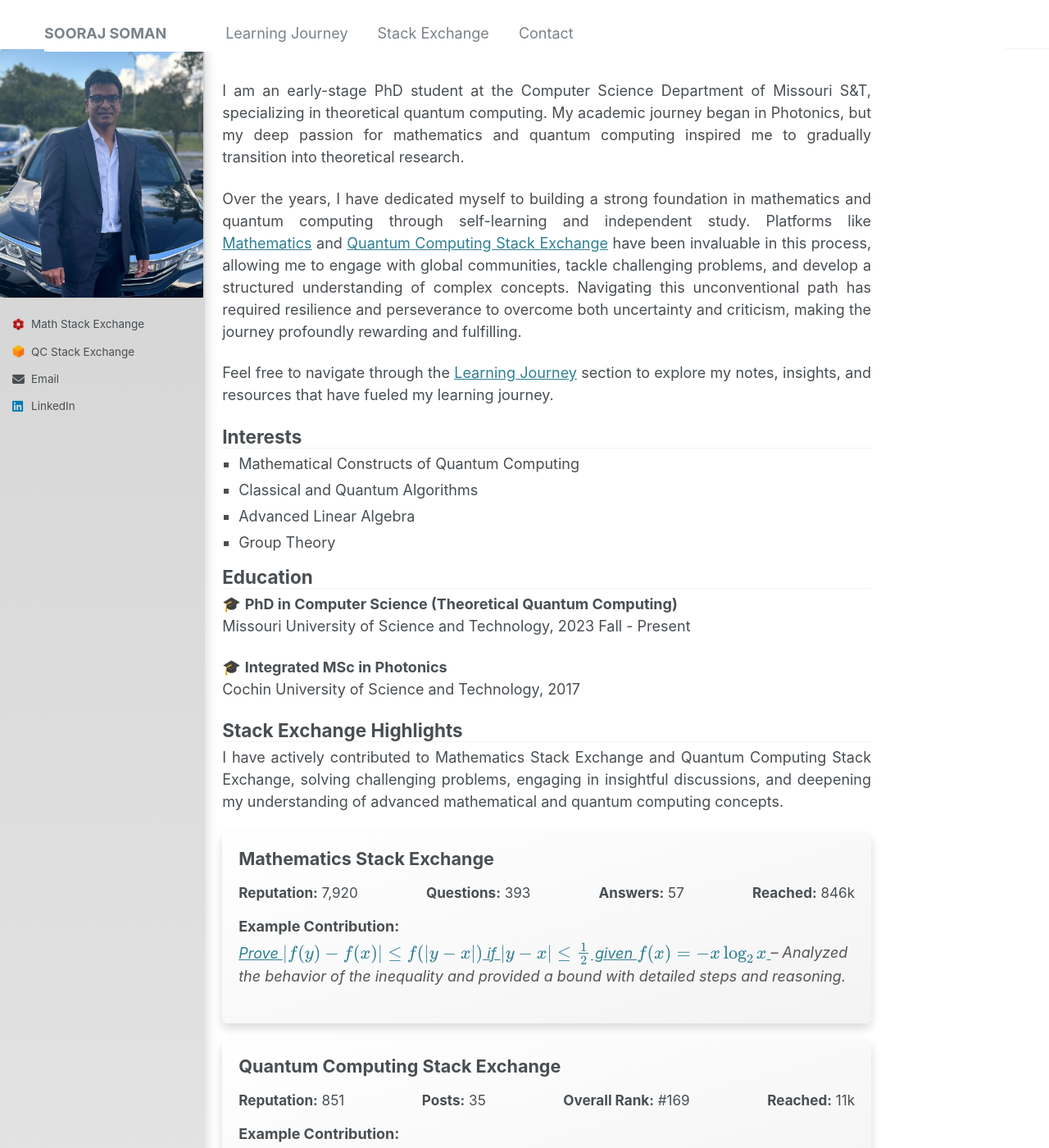
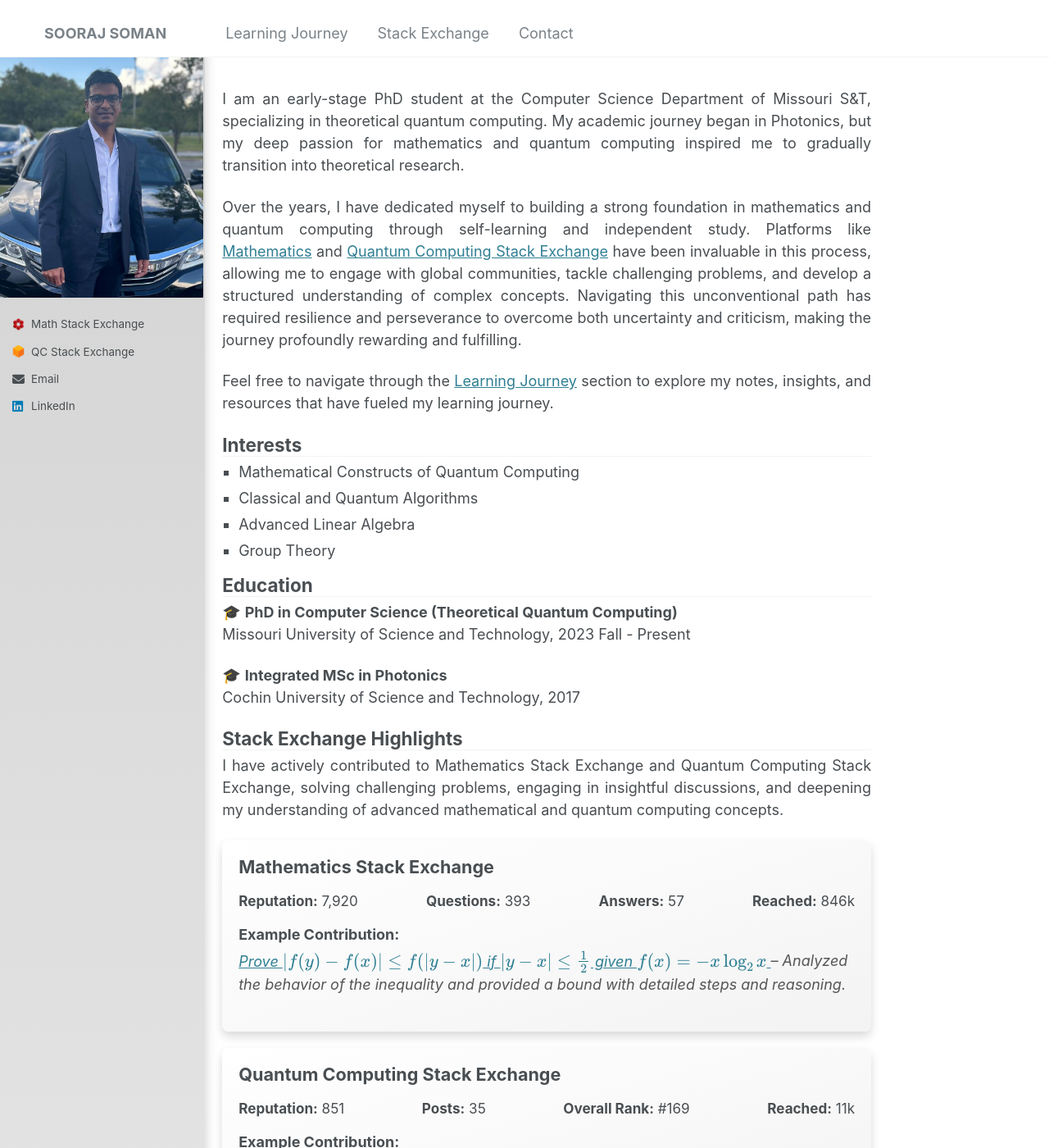
Before and after one commit to soorajss1729/soorajss1729.github.io, a Jekyll site: the page built from _pages/about.md, in a window 1280 px wide and 1400 px high. Shown: the whole window at 82% size. Built offline with Jekyll 4.4.1, drawn with Linux system fonts in a browser that asks for light colours.

Commit message:
Update _variables.scss

```diff
--- a/_sass/_variables.scss
+++ b/_sass/_variables.scss
@@ -43,7 +43,7 @@ $type-size-7                : 0.6875em; // ~11px
 $type-size-8                : 0.625em;  // ~10px
 
 /* masthead properties */
-$masthead-height            : 60px;
+$masthead-height            : 70px;
 
 /* Sidebar properties */
 $sidebar-screen-min-width   : 1024px;
```
